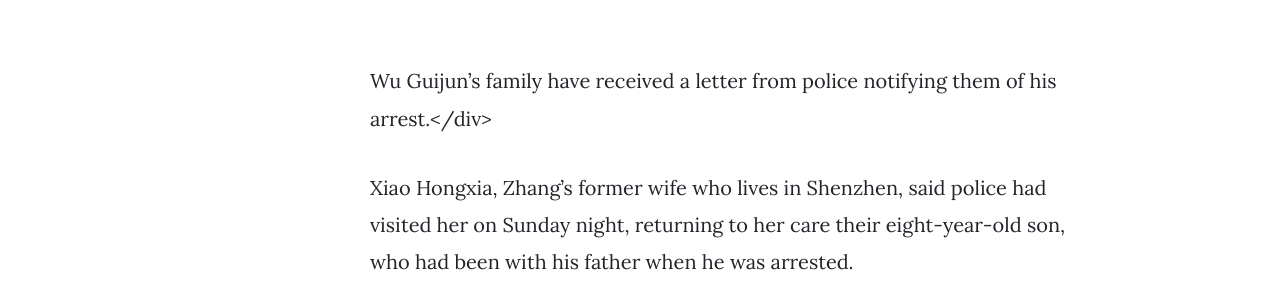
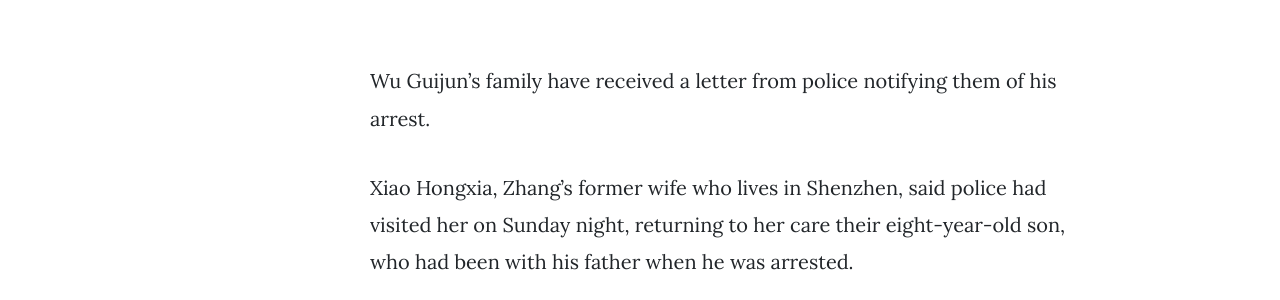
Before and after one commit to laoquan18/laoquan18.github.io, a Jekyll site: the page built from _posts/2019-07-20-five-labour-rights-activists.md, in a window 1280 px wide and 900 px high, scrolled down 1397 px. Shown: the part 192-492 px from the top of the window. Built offline with Jekyll 4.4.1, drawn with Linux system fonts in a browser that asks for light colours; nearby versions of some CDN libraries; comment, search, counter and statistics services are not loaded; some of the changed text lies outside the part shown.

Commit message:
Update 2019-07-20-five-labour-rights-activists.md

```diff
--- a/_posts/2019-07-20-five-labour-rights-activists.md
+++ b/_posts/2019-07-20-five-labour-rights-activists.md
@@ -20,7 +20,8 @@
 
 China Labour Bulletin (CLB), another workers’ rights group in Hong Kong, said Zhang, Wu and He had all been charged with “disturbing public order” but the circumstances of Jian and Song’s arrests were not known.
 
-<div style="text-align:center"><img src="/images/A2.jpg" width="90%"/></div><br>Wu Guijun’s family have received a letter from police notifying them of his arrest.</div><br>
+<div style="text-align:center"><img src="/images/A2.jpg" width="90%"/></div>
+<br>Wu Guijun’s family have received a letter from police notifying them of his arrest.<br>
 
 
 Xiao Hongxia, Zhang’s former wife who lives in Shenzhen, said police had visited her on Sunday night, returning to her care their eight-year-old son, who had been with his father when he was arrested.
```
Also changed, not shown: other parts of _posts/2019-07-20-five-labour-rights-activists.md (+2 -0 lines).
